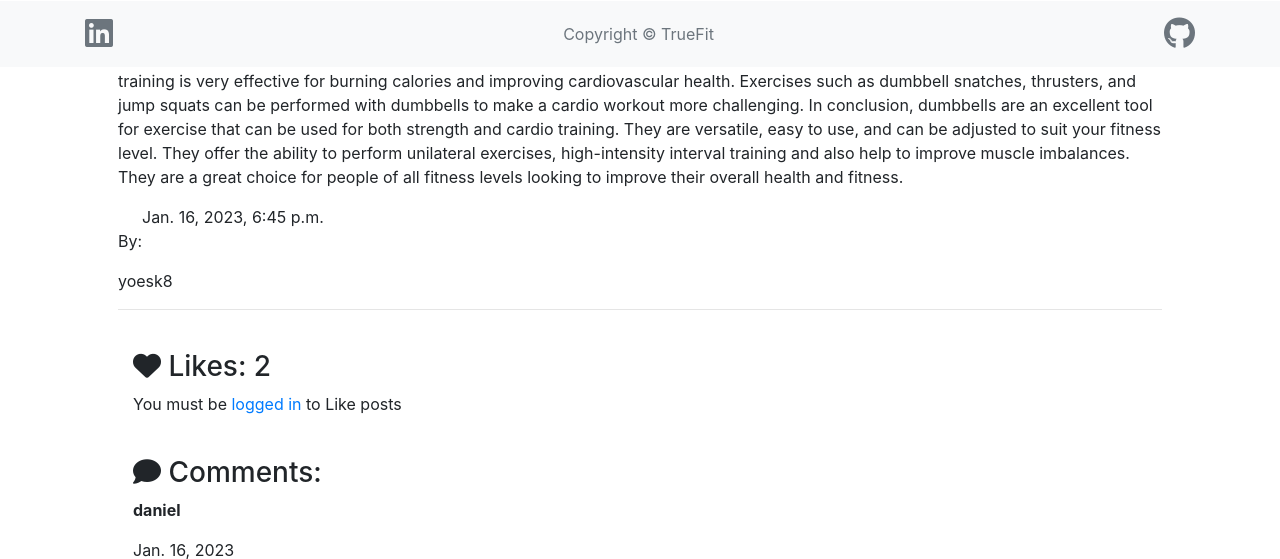
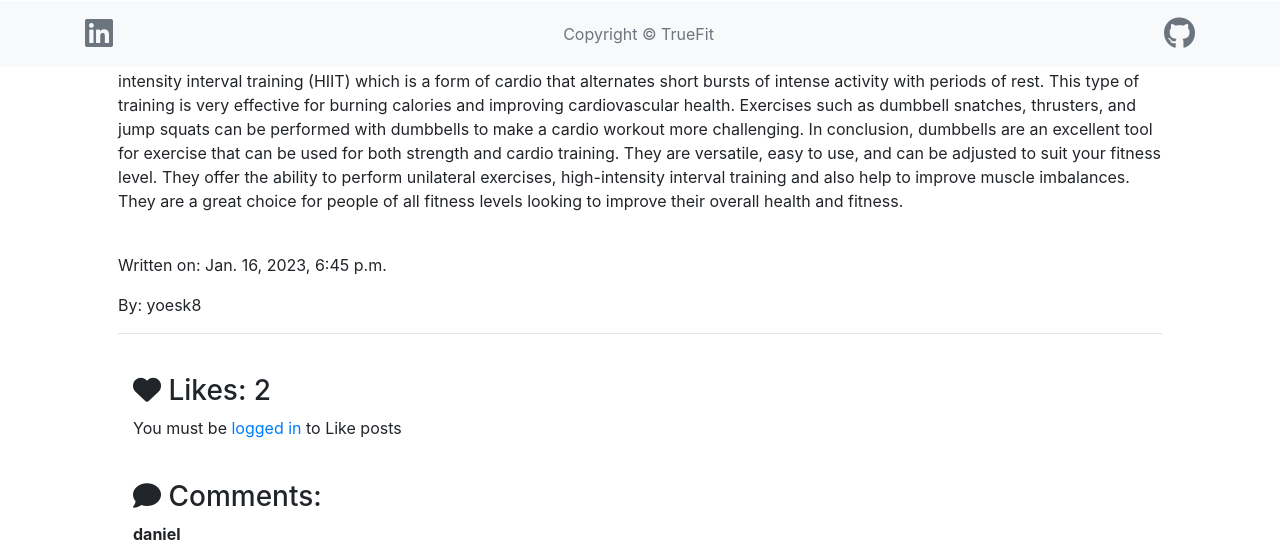
Before and after one commit to yoesk8/project-4-fitnessblog, a Django app: a page that uses articles/templates/articles/article_detail.html in a window 1280 px wide. Shown: the part 733-1292 px from the top of the page. Run offline with Django 4.2, Linux system fonts and the light colour scheme; data comes from the database, SQL or seed files in the repository; some libraries are stand-ins or nearby versions.

Commit message:
Modified date and author paragraph

```diff
--- a/articles/templates/articles/article_detail.html
+++ b/articles/templates/articles/article_detail.html
@@ -9,10 +9,11 @@
         <h2 class="sm:text-3xl text-2xl title-font font-medium text-white-900 mt-4 mb-4">{{ article.title }}</h2>
         <img class="img-fluid" src="{{ article.thumb.url }}" alt="">
         <br>
+        <br>
         <p class="leading-relaxed mb-8">{{ article.body }}</p>
         <span class="flex-grow flex flex-col pl-4">
-            <span class="title-font font-medium text-white-900">{{ article.date }}</span>
-            <span class="text-gray-400 text-xs tracking-widest mt-0.5"><p>By: </p>{{ article.author }}</span>
+            <p>Written on: {{ article.date }}</p>
+            <p>By: {{ article.author }}</p>
           </span>
           <hr>
           <div class="container">
```
